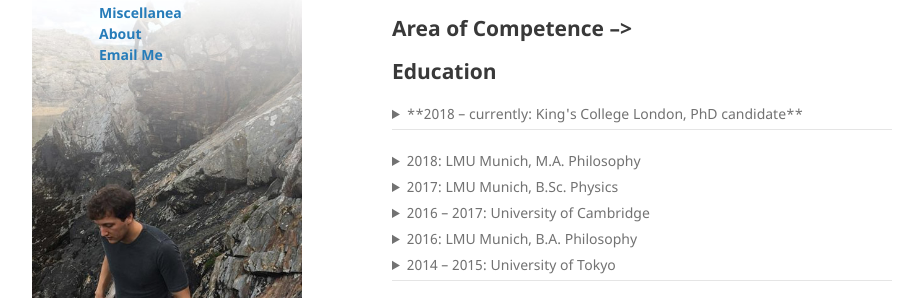
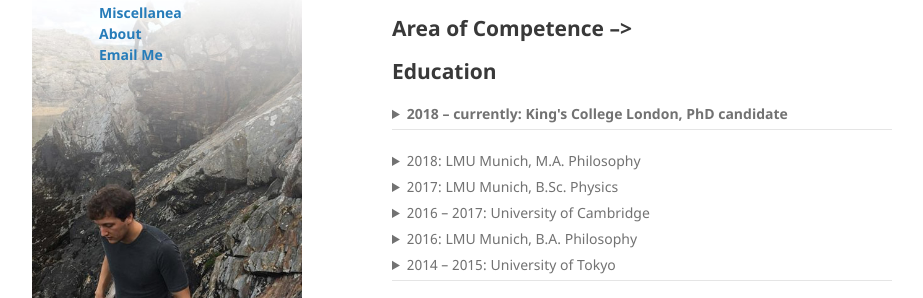
Before and after one commit to gboes/gboes.github.io, a Jekyll site: the page built from cv.md, in a window 1280 px wide and 1171 px high. Shown: the part 195-493 px from the top of the window, without its empty margins (178-1101 px from the left). Built offline with Jekyll 4.4.1, drawn with Linux system fonts in a browser that asks for light colours; Markdown is read by kramdown in place of the engine named in the settings.

Commit message:
fix HTML-commonmark conflicts

```diff
--- a/cv.md
+++ b/cv.md
@@ -24,7 +24,7 @@ _click on entries to expand details_
 
 ## Education
 <details>
-<summary>**2018 &ndash; currently: King's College London, PhD candidate**
+<summary><b>2018 &ndash; currently: King's College London, PhD candidate</b>
 </summary>
 
 Research Topic: _The Phenomenological Lifeworld as a Foundation of Natural Science_
@@ -93,10 +93,13 @@ High School Diploma (Abitur) in Baden-Württemberg (best of 123 graduates). Core
 <details>
 <summary>2019-09 &ndash; currently: King's College London
 </summary>
+
 Graduate Teaching Assistant for the modules:
+
 - Ethics and Politics of Science and Technology (Dr. Matteo Mameli)
 - Methodology (Prof. Julien Dutant)
 - Belief and Decision Under Uncertainty (Prof. Alexander Bird)
+
 </details>
 
 
```
